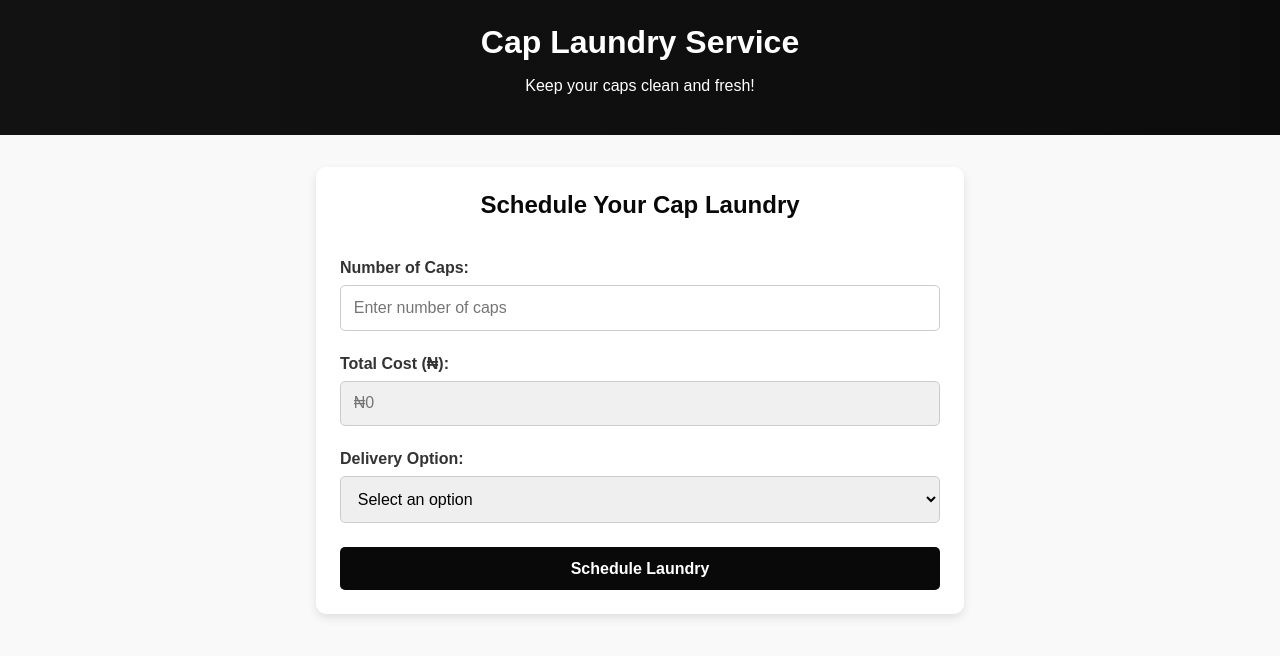
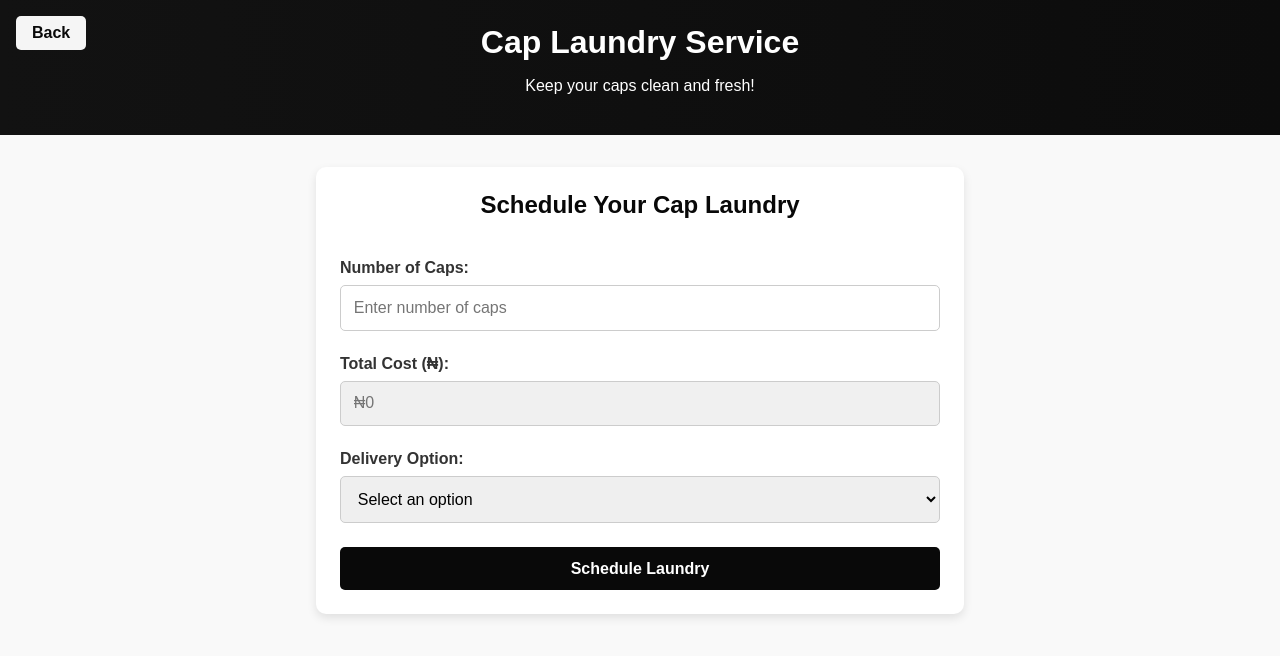
Before and after one commit to ACUBEFX/Cap-Central, a plain HTML site: page laundry.html in a window 1280 px wide. Drawn offline with Linux system fonts and the light colour scheme.

Commit message:
Update laundry.html

```diff
--- a/laundry.html
+++ b/laundry.html
@@ -20,6 +20,27 @@
       color: #fff;
       padding: 1.5rem 0;
       text-align: center;
+      position: relative;
+    }
+
+    .back-btn {
+      position: absolute;
+      top: 1rem;
+      left: 1rem;
+      padding: 0.5rem 1rem;
+      background: #f5f5f5;
+      color: #090909;
+      border: none;
+      border-radius: 5px;
+      font-size: 1rem;
+      font-weight: bold;
+      cursor: pointer;
+      text-decoration: none;
+      transition: background 0.3s ease;
+    }
+
+    .back-btn:hover {
+      background: #fbf9f9;
     }
 
     .container {
@@ -175,7 +196,7 @@
         font-size: 1.5rem;
       }
 
-      input, select, textarea, .btn {
+      input, select, textarea, .btn, .back-btn {
         font-size: 0.9rem;
         padding: 0.6rem;
       }
@@ -195,7 +216,7 @@
         font-size: 1.2rem;
       }
 
-      input, select, textarea, .btn {
+      input, select, textarea, .btn, .back-btn {
         font-size: 0.8rem;
         padding: 0.5rem;
       }
@@ -213,6 +234,7 @@
 </head>
 <body>
   <header class="header">
+    <a href="javascript:history.back()" class="back-btn">Back</a>
     <h1>Cap Laundry Service</h1>
     <p>Keep your caps clean and fresh!</p>
   </header>
@@ -268,8 +290,6 @@
       <a href="#" class="pay-btn">Proceed to Payment</a>
     </div>
   </div>
-
-
 
   <script>
     document.addEventListener("DOMContentLoaded", () => {
```
